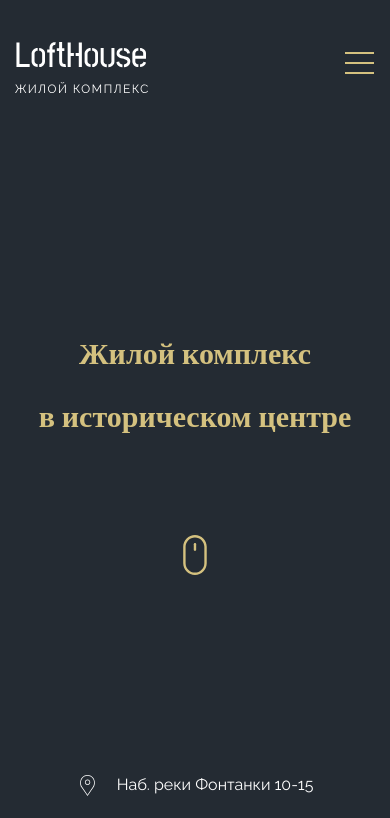
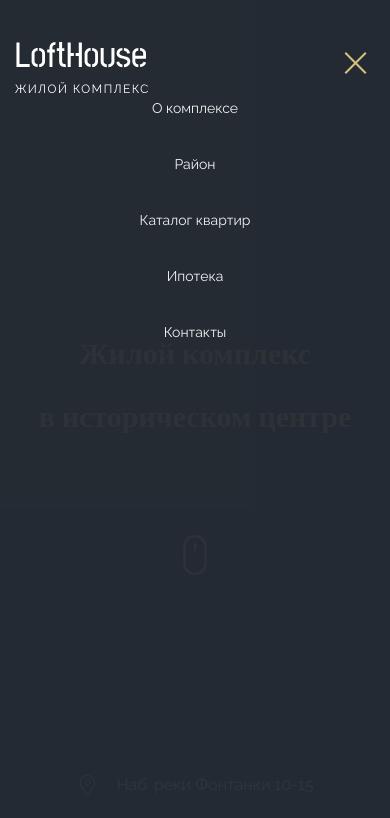
Before and after one commit to Gammatatsu/loft-house, a plain HTML site: page index.html in a window 390 px wide. Both pictures are taken after a click on the button 360 px from the left and 63 px from the top of the page. Shown: the top 818 px of the page. Drawn offline with nearby package versions, Linux system fonts and the light colour scheme.

Commit message:
update mobile-version

```diff
--- a/Javascript/scripts.js
+++ b/Javascript/scripts.js
@@ -1,5 +1,13 @@
 let menuButton = document.querySelector('.header__navigation-button')
+let  headerMenu = document.querySelector('.header__navigation-list')
 
 menuButton.addEventListener('click',() =>{
     menuButton.classList.toggle('header__navigation-button--active')
+    headerMenu.classList.toggle('header__navigation-list--active')
+    if(headerMenu.classList.contains('header__navigation-list--active')){
+        document.body.style.overflowY = 'hidden'
+    }
+    else{
+        document.body.style.overflowY = 'unset'
+    }
 });
--- a/index.html
+++ b/index.html
@@ -31,7 +31,7 @@
                             <a href="#" class="header__navigation-link">Контакты</a>
                         </li>
                     </ul>
-                    <button class="header__navigation-button header__navigation-button--active ">
+                    <button class="header__navigation-button ">
                         <span></span>
                         <span></span>
                         <span></span>
--- a/scss/blocks/_header.scss
+++ b/scss/blocks/_header.scss
@@ -20,7 +20,7 @@
             z-index: 10;
             width: 30px;
             height: 24px;
-            gap:8px;
+            gap: 8px;
 
 
             & span {
@@ -114,23 +114,52 @@
     }
 }
 
-@media (max-width:700px){
-    .header{
-        &__hero{
-            &-title{
+@media (max-width:700px) {
+    .header {
+
+        &__hero {
+            &-title {
                 font-size: 30px;
             }
         }
-        &__navigation{
-            &-list{
-                display: none;
+
+        &__navigation {
+            &-logo {
+                z-index: 6;
             }
-            &-button{
+
+            &-list {
+                padding-top: 100px;
+                display: flex;
+                flex-direction: column;
+                z-index: 5;
+                position: absolute;
+                left: 0;
+                right: 0;
+                bottom: 0;
+                transition: transform 0.6s ease-out;
+                background-color: $dark;
+                opacity: .95;
+                transform: translateX(-100%);
+                overflow-x: hidden;
+                height: 100vh;
+
+                &--active {
+                    transform: translateX(0);
+
+
+
+
+                }
+            }
+
+            &-button {
                 display: flex;
             }
         }
-        &__footer{
-            &-contacts{
+
+        &__footer {
+            &-contacts {
                 flex-direction: column;
                 text-align: center;
                 row-gap: 25px;
```
Also changed, not shown: css/main.css, 1 other file.
